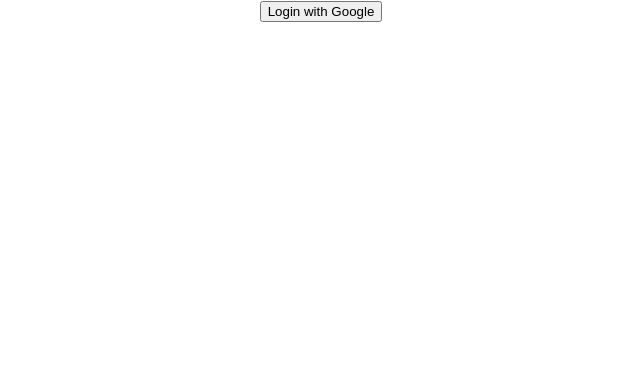
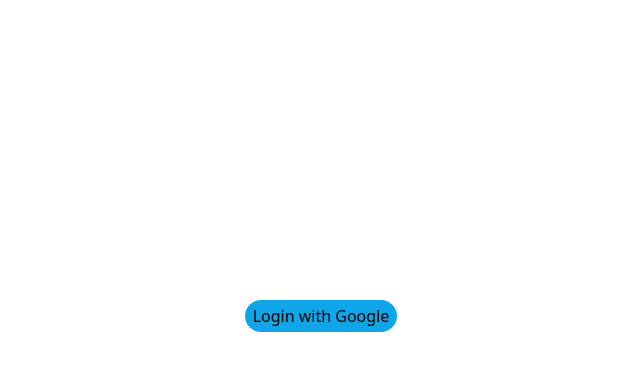
Before and after one commit to shamzaali7/proshare-frontend, a React (Create React App) app: page / in a window 1280 px wide. Shown: the top 370 px of the page, without its empty margins (319-959 px from the left). Built offline with nearby package versions, Linux system fonts and the light colour scheme.

Commit message:
Signin button styling

```diff
--- a/package.json
+++ b/package.json
@@ -13,6 +13,8 @@
     "nodemon": "^2.0.20",
     "react": "^18.2.0",
     "react-dom": "^18.2.0",
+    "react-icons": "^4.7.1",
+    "react-router-dom": "^6.6.1",
     "react-scripts": "^5.0.1",
     "web-vitals": "^2.1.4"
   },
@@ -39,5 +41,8 @@
       "last 1 firefox version",
       "last 1 safari version"
     ]
+  },
+  "devDependencies": {
+    "tailwindcss": "^3.2.4"
   }
 }
--- a/src/App.css
+++ /dev/null
@@ -1,3 +0,0 @@
-.App {
-  text-align: center;
-}
--- a/src/App.js
+++ b/src/App.js
@@ -1,7 +1,10 @@
-import './App.css';
 import {useState, React} from 'react'
 import firebase from 'firebase/compat/app';
 import 'firebase/compat/auth';
+import { Routes, Route} from 'react-router-dom'
+import Home from './Components/Home';
+import Header from './Components/Header';
+import Footer from './Components/Footer';
 
 function App() {
   const [authorized, setAuthorized] = useState(false)
@@ -24,9 +27,24 @@ function App() {
   return (
     <div className="App">
       {!authorized ?
-        <button onClick={handleGoogleLogin}>Login with Google</button>
+        <div className="box-signin">
+          <button class="bg-sky-500 hover:bg-sky-700 ... rounded-full ... text-base ... py-1 ... px-2" onClick={handleGoogleLogin}>
+            Login with Google
+          </button>
+        </div>
       :
-        <h1>Hi {userEmail} you're id is: {userID}. You're Signed In!</h1>
+        <div>
+            <h1>
+              Hi {userEmail} you're id is: {userID}. You're Signed In!
+            </h1>
+          <Header/>
+          <Footer/>
+          <main>
+            <Routes>
+              <Route path="/" element={<Home/>}/>
+            </Routes>
+          </main>
+        </div>
       }
     </div>
 
--- a/src/Components/Footer.js
+++ b/src/Components/Footer.js
@@ -1,9 +1,17 @@
 import React from 'react'
+import { BsGithub } from 'react-icons/bs';
+import { AiOutlineLinkedin } from 'react-icons/ai';
 
 function Footer(){
 
     return (
-        <div>Hi</div>
+        <div className="container-footer">
+            <div className="box-links">
+                Creator: Hamza Ali
+                <a href="https://github.com/shamzaali7" target="_blank" rel="noreferrer"><BsGithub/></a>
+                <a href="https://www.linkedin.com/in/hamza-ali7/" target="_blank" rel="noreferrer">< AiOutlineLinkedin/></a>
+            </div>
+        </div>
     );
 }
 
--- a/src/Components/Header.js
+++ b/src/Components/Header.js
@@ -1,8 +1,27 @@
 import React from 'react'
+import { Link } from 'react-router-dom'
 
 function Header(){
     return(
-        <div>Hi</div>
+        <div className="container-header">
+            <div className="box-header">
+                <span className="link-home">
+                    <Link style={{textDecoration: "none"}} to="/">
+                        Home
+                    </Link>
+                </span>
+                <span className="link-account">
+                    <Link style={{textDecoration: "none"}} to="/accounts/:id">
+                        My Account
+                    </Link>
+                </span>
+                <span className="link-ide">
+                    <Link style={{textDecoration: "none"}} to="/ide">
+                        IDE
+                    </Link>
+                </span>
+            </div>
+        </div>
     )
 }
 
--- a/src/Components/Home.js
+++ b/src/Components/Home.js
@@ -1,7 +1,10 @@
 import React from 'react'
 
 function Home(){
-
+    return(
+        <div>
+        </div>
+    )
 }
 
 export default Home;
--- a/src/index.css
+++ b/src/index.css
@@ -1,13 +1,18 @@
-body {
-  margin: 0;
-  font-family: -apple-system, BlinkMacSystemFont, 'Segoe UI', 'Roboto', 'Oxygen',
-    'Ubuntu', 'Cantarell', 'Fira Sans', 'Droid Sans', 'Helvetica Neue',
-    sans-serif;
-  -webkit-font-smoothing: antialiased;
-  -moz-osx-font-smoothing: grayscale;
+@tailwind base;
+@tailwind components;
+@tailwind utilities;
+
+button:focus {
+  outline: 1px dotted;
+  outline: 5px auto -webkit-focus-ring-color;
 }
 
-code {
-  font-family: source-code-pro, Menlo, Monaco, Consolas, 'Courier New',
-    monospace;
+button{
+  text-align: center;
+  justify-content: center;
 }
+
+.box-signin{
+  text-align: center;
+  margin-top: 300px;
+}
--- a/src/index.js
+++ b/src/index.js
@@ -2,12 +2,15 @@ import React from 'react';
 import ReactDOM from 'react-dom/client';
 import './index.css';
 import './Config/firebase-config';
+import {BrowserRouter as Router} from 'react-router-dom'
 import App from './App';
 
 
 const root = ReactDOM.createRoot(document.getElementById('root'));
 root.render(
+    <Router>
     <App />
+    </Router>
 );
 
 // If you want to start measuring performance in your app, pass a function
--- /dev/null
+++ b/tailwind.config.js
@@ -0,0 +1,8 @@
+/** @type {import('tailwindcss').Config} */
+module.exports = {
+  content: ["./src/**/*.{js,jsx,ts,tsx}",],
+  theme: {
+    extend: {},
+  },
+  plugins: [],
+}
```
Also changed, not shown: 1 other file (tests, documents, lock files or other folders).
